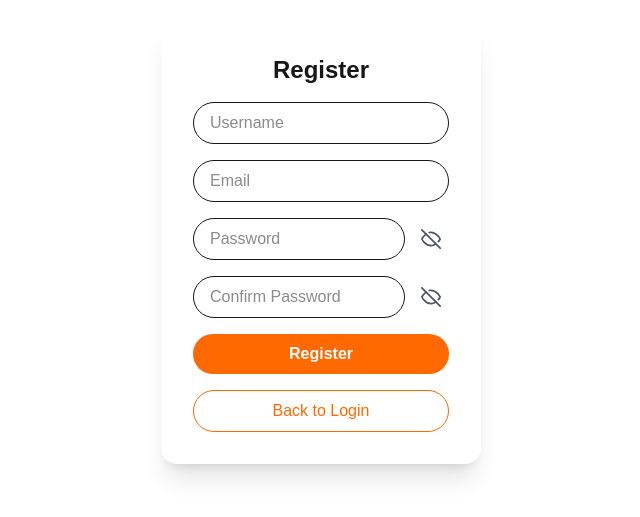
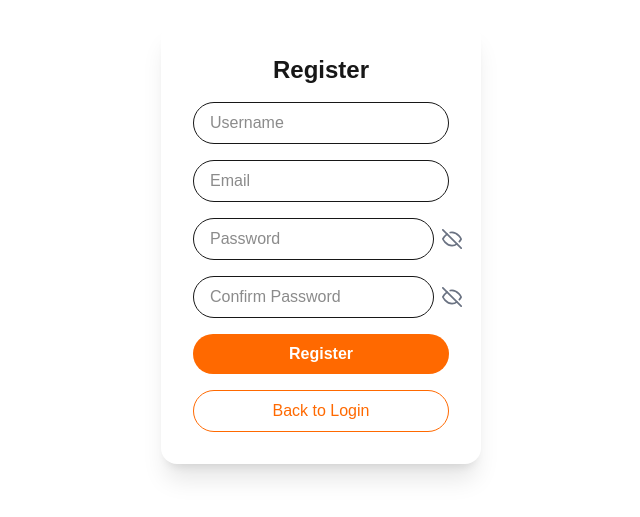
Before and after one commit to parnuluck/RealSEcanteen, a Next.js app in the folder frontend/: page /register in a window 1280 px wide. Shown: the part 157-674 px from the top of the page, without its empty margins (319-959 px from the left). Built offline with nearby package versions, Linux system fonts and the light colour scheme.

Commit message:
Update page.js

```diff
--- a/frontend/app/register/page.js
+++ b/frontend/app/register/page.js
@@ -22,15 +22,23 @@ const EyeClosed = () => (
 
 const PasswordInput = ({ placeholder, onChange }) => {
   const [show, setShow] = useState(false);
+
   return (
     <div className="flex items-center gap-2 w-64">
+      {/* input */}
       <input
         placeholder={placeholder}
         type={show ? "text" : "password"}
         onChange={onChange}
-        className="border rounded-full px-4 py-2 w-full outline-none focus:border-orange-500"
+        className="border rounded-full px-4 py-2 flex-1 outline-none focus:border-orange-500"
       />
-      <button type="button" onClick={() => setShow(!show)} className="p-2 text-gray-600">
+
+      {/* eye button อยู่นอก */}
+      <button
+        type="button"
+        onClick={() => setShow(!show)}
+        className="text-gray-500"
+      >
         {show ? <EyeOpen /> : <EyeClosed />}
       </button>
     </div>
```
